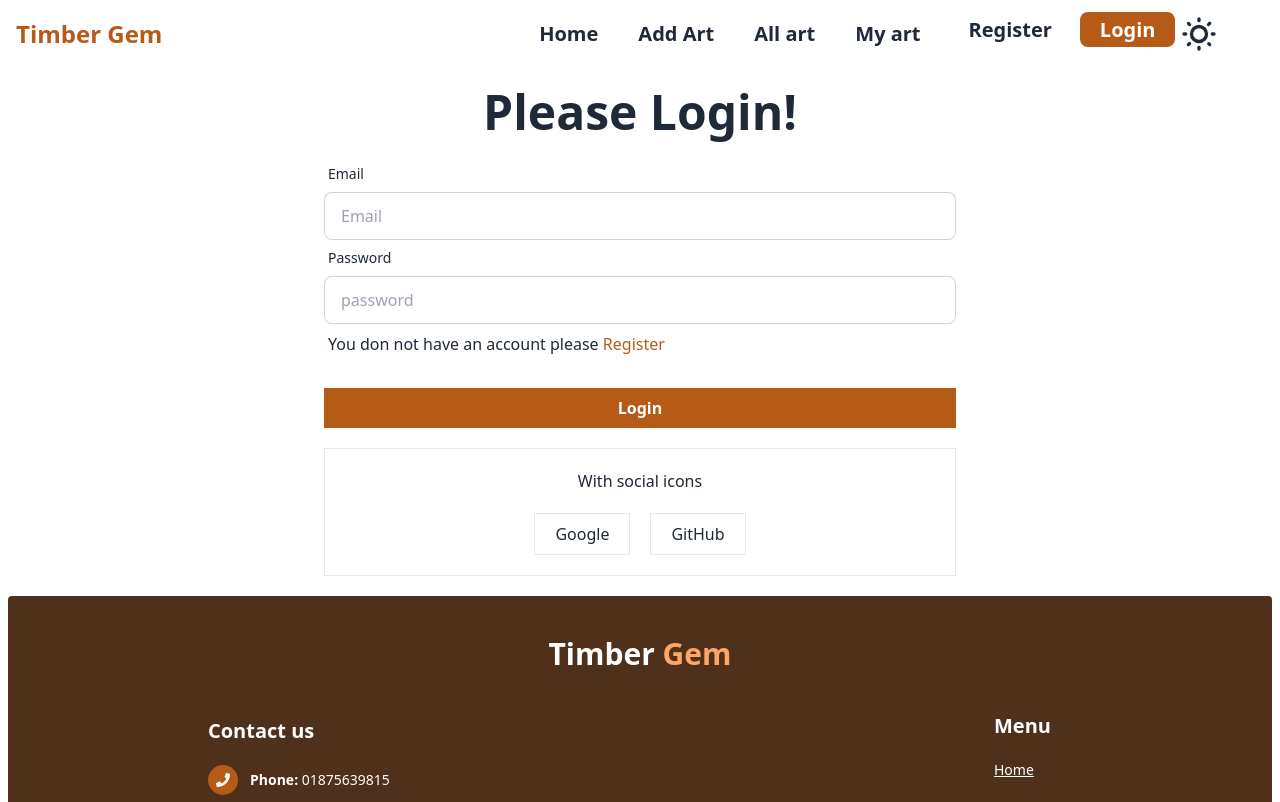
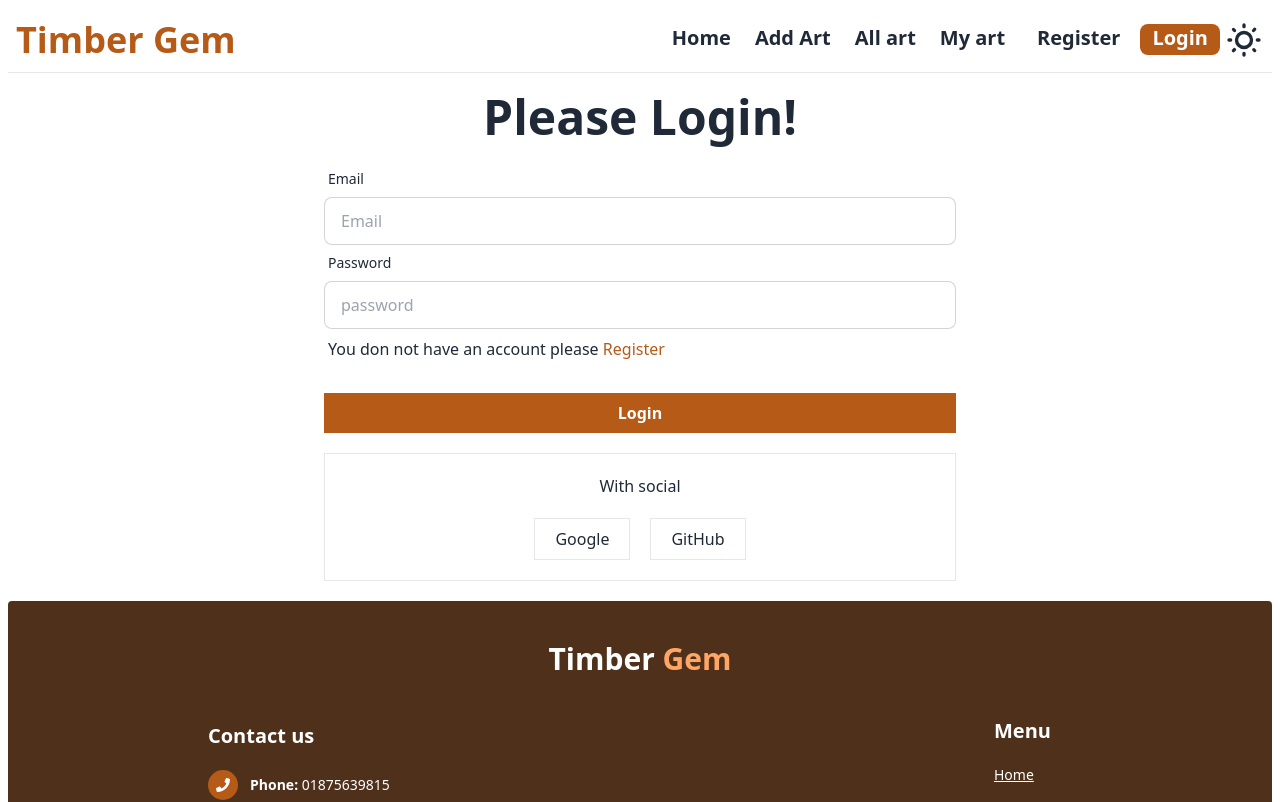
Before and after one commit to helal9380/timber-client, a React (Vite) app: page /login in a window 1280 px wide. Shown: the top 802 px of the page. Built offline with nearby package versions, Linux system fonts and the light colour scheme; no server answers.

Commit message:
home page and header responsiveness added

```diff
--- a/src/Componnets/ArtAndCraft.jsx
+++ b/src/Componnets/ArtAndCraft.jsx
@@ -31,7 +31,7 @@ const ArtAndCraft = () => {
         </h2>
       </Fade>
       <Fade>
-        <p className="w-1/2 mx-auto">
+        <p className="md:w-1/2 mx-auto">
           Discover a world of creativity and craftsmanship with our diverse
           range of art & craft categories. From handmade sculptures to intricate
           jewelry, explore unique subcategories that showcase the creativity and
@@ -39,7 +39,7 @@ const ArtAndCraft = () => {
         </p>
       </Fade>
 
-      <div className="grid grid-cols-3 mt-5 gap-5 max-w-screen-lg mx-auto">
+      <div className="grid grid-cols-2 md:grid-cols-3 mt-5 gap-5 max-w-screen-lg mx-auto">
         {data?.slice(4, 10).map((item) => (
           <Bounce key={item._id}>
             <div
--- a/src/Componnets/Header.jsx
+++ b/src/Componnets/Header.jsx
@@ -50,7 +50,7 @@ const Header = () => {
         className={({ isActive }) =>
           isActive
             ? "bg-[#b65a18] md:text-xl font-semibold ml-2 text-white py-1 lg:px-5 px-3 rounded-lg"
-            : "py-1 lg:px-5 px-3 md:text-xl font-semibold"
+            : "py-1 lg:px-3 px-3 md:text-xl font-semibold"
         }
         to="/">
         Home
@@ -58,8 +58,8 @@ const Header = () => {
       <NavLink
         className={({ isActive }) =>
           isActive
-            ? "bg-[#b65a18] md:text-xl font-semibold ml-2 text-white py-1 lg:px-5 px-3 rounded-lg"
-            : "py-1 lg:px-5 px-3 md:text-xl font-semibold"
+            ? "bg-[#b65a18] md:text-xl font-semibold ml-2 text-white py-1 lg:px-3 px-3 rounded-lg"
+            : "py-1 lg:px-3 px-3 md:text-xl font-semibold"
         }
         to="/add_art">
         Add Art
@@ -67,8 +67,8 @@ const Header = () => {
       <NavLink
         className={({ isActive }) =>
           isActive
-            ? "bg-[#b65a18] md:text-xl font-semibold ml-2 text-white py-1 lg:px-5 px-3 rounded-lg"
-            : "py-1 lg:px-5 px-3 md:text-xl font-semibold"
+            ? "bg-[#b65a18] md:text-xl font-semibold ml-2 text-white py-1 lg:px-3 px-3 rounded-lg"
+            : "py-1 lg:px-3 px-3 md:text-xl font-semibold"
         }
         to="/all_art">
         All art
@@ -76,8 +76,8 @@ const Header = () => {
       <NavLink
         className={({ isActive }) =>
           isActive
-            ? "bg-[#b65a18] md:text-xl font-semibold ml-2 text-white py-1 lg:px-5 px-3 rounded-lg"
-            : "py-1 lg:px-5 px-3 md:text-xl font-semibold"
+            ? "bg-[#b65a18] md:text-xl font-semibold ml-2 text-white py-1 lg:px-3 px-3 rounded-lg"
+            : "py-1 lg:px-3 px-3 md:text-xl font-semibold"
         }
         to="/myArt">
         My art
@@ -86,8 +86,8 @@ const Header = () => {
         <NavLink
           className={({ isActive }) =>
             isActive
-              ? "bg-[#b65a18] md:text-xl font-semibold ml-2 text-white py-1 lg:px-5 px-3 rounded-lg"
-              : "py-1 lg:px-5 px-3 md:text-xl ml-2 font-semibold"
+              ? "bg-[#b65a18] md:text-xl font-semibold ml-2 text-white py-1 lg:px-3 px-3 rounded-lg"
+              : "py-1 lg:px-3 px-3 md:text-xl ml-2 font-semibold"
           }
           to="/register">
           Register
@@ -96,8 +96,8 @@ const Header = () => {
           <NavLink
             className={({ isActive }) =>
               isActive
-                ? "md:text-xl font-semibold ml-2 py-1 lg:px-5 px-3 rounded-lg"
-                : "py-1 lg:px-5 px-3 md:text-xl ml-2 font-semibold"
+                ? "md:text-xl font-semibold ml-2 py-1 lg:px-3 px-3 rounded-lg"
+                : "py-1 lg:px-3 px-3 md:text-xl ml-2 font-semibold"
             }
             onClick={handleLogOut}>
             LogOut
@@ -106,8 +106,8 @@ const Header = () => {
           <NavLink
             className={({ isActive }) =>
               isActive
-                ? "bg-[#b65a18] md:text-xl font-semibold ml-2 text-white py-1 lg:px-5 px-3 rounded-lg"
-                : "py-1 lg:px-5 px-3 md:text-xl ml-2 font-semibold"
+                ? "bg-[#b65a18] md:text-xl font-semibold ml-2 text-white py-1 lg:px-3 px-3 rounded-lg"
+                : "py-1 lg:px-3 px-3 md:text-xl ml-2 font-semibold"
             }
             to="/login">
             Login
@@ -118,7 +118,7 @@ const Header = () => {
   );
   return (
     <div>
-      <div className="navbar bg-base-100">
+      <div className="navbar my-2 border-b">
         <div className="navbar-start">
           <div className="dropdown">
             <div
@@ -145,7 +145,7 @@ const Header = () => {
               {links}
             </ul>
           </div>
-          <a className="text-2xl text-[#b65a18] font-bold ">Timber Gem</a>
+          <a className="md:text-2xl lg:text-4xl text-xl text-[#b65a18] font-bold ">Timber Gem</a>
         </div>
         <div className="navbar-center hidden lg:flex">
           <ul className="menu menu-horizontal px-1">{links}</ul>
--- a/src/Componnets/Update.jsx
+++ b/src/Componnets/Update.jsx
@@ -63,10 +63,10 @@ const Update = () => {
       <form
         onSubmit={handleUpdate}
         className="my-10">
-        <div className="flex gap-5 border p-10 border-[#CA8E3E] justify-center">
-          <div className="w-1/2 space-y-5">
+        <div className="md:flex gap-5 border md:p-10 border-[#CA8E3E] justify-center">
+          <div className="md:w-1/2 space-y-5">
             <label className="input input-bordered flex items-center gap-2">
-              <p className="w-24">Image URL</p>
+              <p className="md:w-24 w-28">Image URL</p>
               <input
                 type="text"
                 name="imageUrl"
@@ -75,7 +75,7 @@ const Update = () => {
               />
             </label>
             <label className="input input-bordered flex items-center gap-2">
-              <p className="w-24">Item name</p>
+              <p className="md:w-24 w-28">Item name</p>
               <input
                 type="text"
                 name="itemName"
--- a/src/firebase/firebase.config.js
+++ b/src/firebase/firebase.config.js
@@ -5,12 +5,12 @@ import { initializeApp } from "firebase/app";
 
 // Your web app's Firebase configuration
 const firebaseConfig = {
-  apiKey: "AIzaSyBhPJyxGhCvgf7-vGr1svliE9jzUdjqRSE",
-  authDomain: "tembergem.firebaseapp.com",
-  projectId: "tembergem",
-  storageBucket: "tembergem.appspot.com",
-  messagingSenderId: "1024013617745",
-  appId: "1:1024013617745:web:fd26ee6c44802f975c8670"
+  apiKey: import.meta.env.VITE_APIKEY,
+  authDomain: import.meta.env.VITE_AUTHDOMAIN,
+  projectId: import.meta.env.VITE_PROJECTID,
+  storageBucket: import.meta.env.VITE_STORAGEBUCKET,
+  messagingSenderId: import.meta.env.VITE_MESSAGINGSENDERID,
+  appId: import.meta.env.VITE_APPID,
 };
 
 // Initialize Firebase
--- a/src/index.css
+++ b/src/index.css
@@ -1,10 +1,14 @@
 @tailwind base;
 @tailwind components;
 @tailwind utilities;
-.navbar-start {
-    width: 40%;
+
+.navbar {
+    justify-content: space-between;
 }
 
+.py-1 {
+    padding-top: 0;
+}
 .fluid-work-area .work-promo:after {
     content: "";
     position: absolute;
--- a/src/pages/Footer.jsx
+++ b/src/pages/Footer.jsx
@@ -19,7 +19,7 @@ const Footer = () => {
             Timber <span className="text-[#ffa667]">Gem</span>
           </h2>
         </div>
-        <div className="flex justify-between md:w-full md:px-40">
+        <div className="md:flex justify-between md:w-full md:px-40">
           <div>
             <h2 className="text-xl font-semibold text-start mb-5">Contact us</h2>
             <div className="flex items-center gap-3">
@@ -35,7 +35,7 @@ const Footer = () => {
                 <MdEmail></MdEmail>
               </div>
               <p>
-                <span className="font-semibold">Email:</span>{" "}
+                <span className="font-semibold text-start">Email:</span>{" "}
                 asadurrahman9380@gmail.com
               </p>
             </div>
--- a/src/pages/Login.jsx
+++ b/src/pages/Login.jsx
@@ -51,9 +51,9 @@ const Login = () => {
   };
   return (
     <div>
-      <h2 className="text-center text-5xl font-semibold my-5">Please Login!</h2>
+      <h2 className="text-center text-2xl md:text-4xl lg:text-5xl font-semibold my-5">Please Login!</h2>
       <div>
-        <div className=" w-1/2 mx-auto">
+        <div className=" md:w-1/2 mx-auto">
           <div className="">
             <div className="card shrink-0 w-full">
               <form
@@ -98,7 +98,7 @@ const Login = () => {
                 </div>
               </form>
               <div className="text-center my-5 border py-5">
-                <h3 className="mb-5">With social icons</h3>
+                <h3 className="mb-5">With social</h3>
                 <div className="flex gap-5 items-center justify-center">
                   <div>
                     <button
--- a/src/pages/Register.jsx
+++ b/src/pages/Register.jsx
@@ -37,9 +37,9 @@ const Register = () => {
   }
   return (
     <div className="mb-10">
-      <h2 className="text-center text-5xl font-semibold my-5">Please Register!</h2>
+      <h2 className="text-center lg:text-5xl md:text-3xl text-2xl font-semibold my-5">Please Register!</h2>
       <div>
-        <div className=" w-1/2 mx-auto">
+        <div className=" md:w-1/2 mx-auto">
           <div className="">
             <div className="card shrink-0 w-full">
               <form onSubmit={handleLogin} className="">
```
Also changed, not shown: src/pages/AddArt.jsx (+5 -5 lines).
